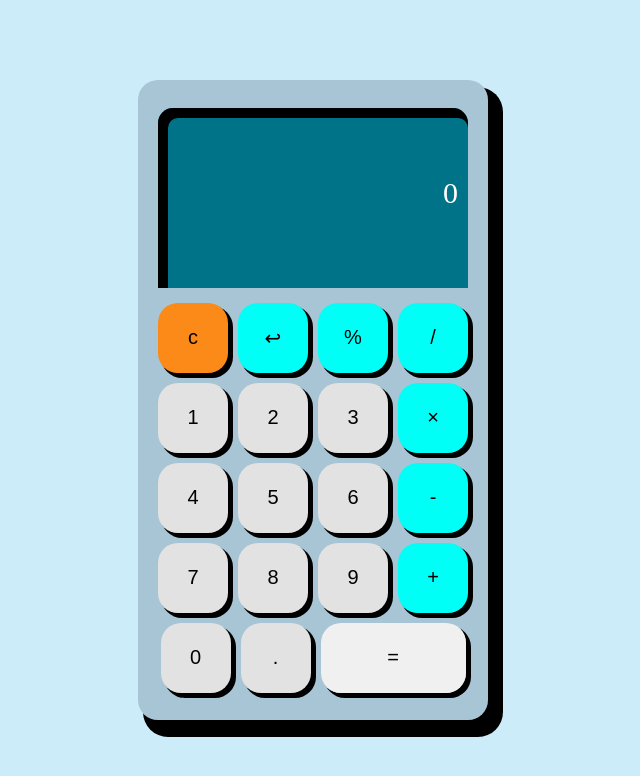
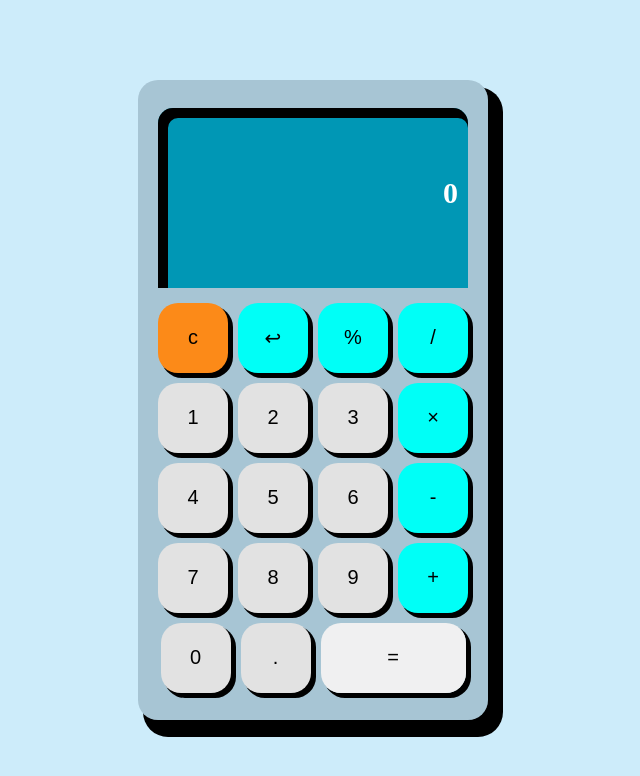
Before and after one commit to codamee/Calculator-Mini, a plain HTML site: page index.html in a window 1280 px wide. Shown: the whole page, without its empty margins (327-967 px from the left). Drawn offline with Linux system fonts and the light colour scheme.

Commit message:
Update style.css

```diff
--- a/style.css
+++ b/style.css
@@ -32,6 +32,7 @@ body {
     height: 30%;
     display: flex;
     color: rgb(255, 255, 255);
+    font-weight: 600;
     font-size: 30px;
     flex-wrap: wrap;
     gap: 10px;
@@ -43,7 +44,7 @@ body {
     justify-content: center;
     border-top-left-radius: 15px;
     border-top-right-radius: 15px;
-    background-color: rgb(0, 115, 137);
+    background-color: rgb(0, 151, 181);
     box-shadow: 5px 5px 0px 5px rgb(0, 0, 0) inset;
 }
 .finalValue{
```
